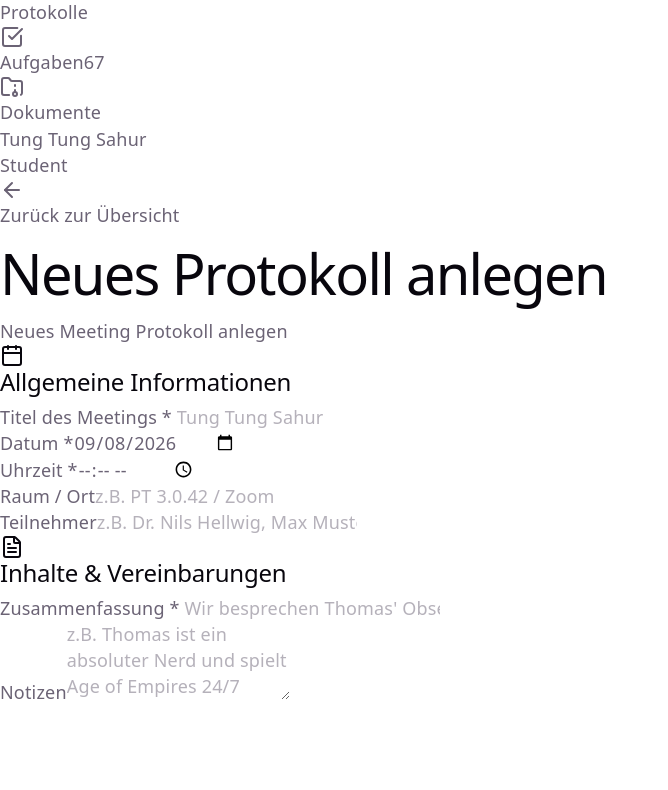
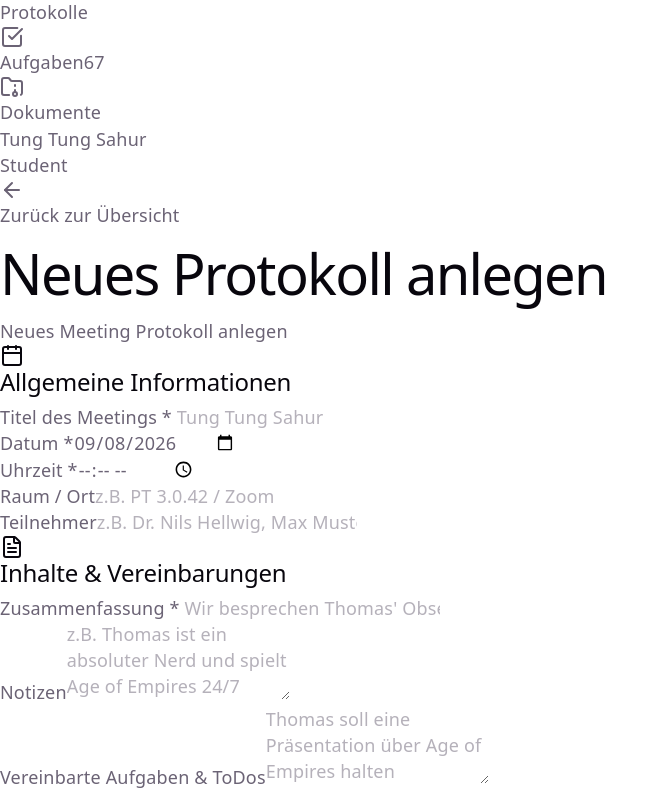
Before and after one commit to BastianOch/MME_SS26_Gruppe_F_SignOff, a React app in the folder frontend/: page /protokolle/neu in a window 1280 px wide. Shown: the part 215-1005 px from the top of the page, without its empty margins (0-668 px from the left). Before the commit the page ends 921 px from the top, so only its background shows below. Built offline with nearby package versions, Linux system fonts and the light colour scheme; the HTML template or start-up script is replaced by a standard one.

Commit message:
Finishing the toDos section

```diff
--- a/frontend/src/pages/NewProtocolPage.jsx
+++ b/frontend/src/pages/NewProtocolPage.jsx
@@ -147,7 +147,6 @@ function NewProtocolPage() {
               />
             </div>
           </div>
-        </div>
           {/* Attendees */}
           <div>
             <label htmlFor="attendees" className="block text-sm font-medium text-gray-700 mb-1">
@@ -163,9 +162,10 @@ function NewProtocolPage() {
               className="w-full px-3.5 py-2 border border-gray-300 rounded-lg text-sm focus:outline-none focus:ring-2 focus:ring-blue-500"
             />
           </div>
+        </div>
         {/* Next up: Inhalte und Vereinbarungen  */}
         <div className="bg-white p-6 rounded-xl border border-gray-200 shadow-sm space-y-4">
-          <h2 className="text-base font-semibold text-gray-900 border-b border-gray-100 pb-3 flex items-center">
+          <h2 className="text-base font-semibold text-gray-900 border-b border-gray-100 pb-3 flex items-center gap-2">
             <FileText className="w-5 h-5 text-blue-600" />
             <span>Inhalte & Vereinbarungen</span>
           </h2>
@@ -186,6 +186,7 @@ function NewProtocolPage() {
             />
           </div>
           {/* Next up: Relevant Notes (Textarea) */}
+          <div>
             <label htmlFor="notes" className="block text-sm font-medium text-gray-700 mb-1">
               Notizen
             </label>
@@ -203,6 +204,24 @@ function NewProtocolPage() {
               className="w-full px-3.5 py-2 border border-gray-300 rounded-lg text-sm focus:outline-none focus:ring-2 focus:ring-blue-500 resize-y"
             />
           </div>
+          {/* Next up: Todos */}
+          <div>
+            <label htmlFor="todos" className="block text-sm font-medium text-gray-700 mb-1">
+              Vereinbarte Aufgaben & ToDos
+            </label>
+            <textarea
+              id="todos"
+              // Same as above, but this time for the todos field
+              name="todos"
+              rows={3}
+              value={formData.todos}
+              onChange={handleChange}
+              placeholder="Thomas soll eine Präsentation über Age of Empires halten"
+              // Same Layout as above, but this time for the todos field
+              className="w-full px-3.5 py-2 border border-gray-300 rounded-lg text-sm focus:outline-none focus:ring-2 focus:ring-blue-500 resize-y"
+            />
+          </div>
+        </div>
       </form >
     </main >
   )
```
Lines whose indentation alone changed are shown as unchanged.
